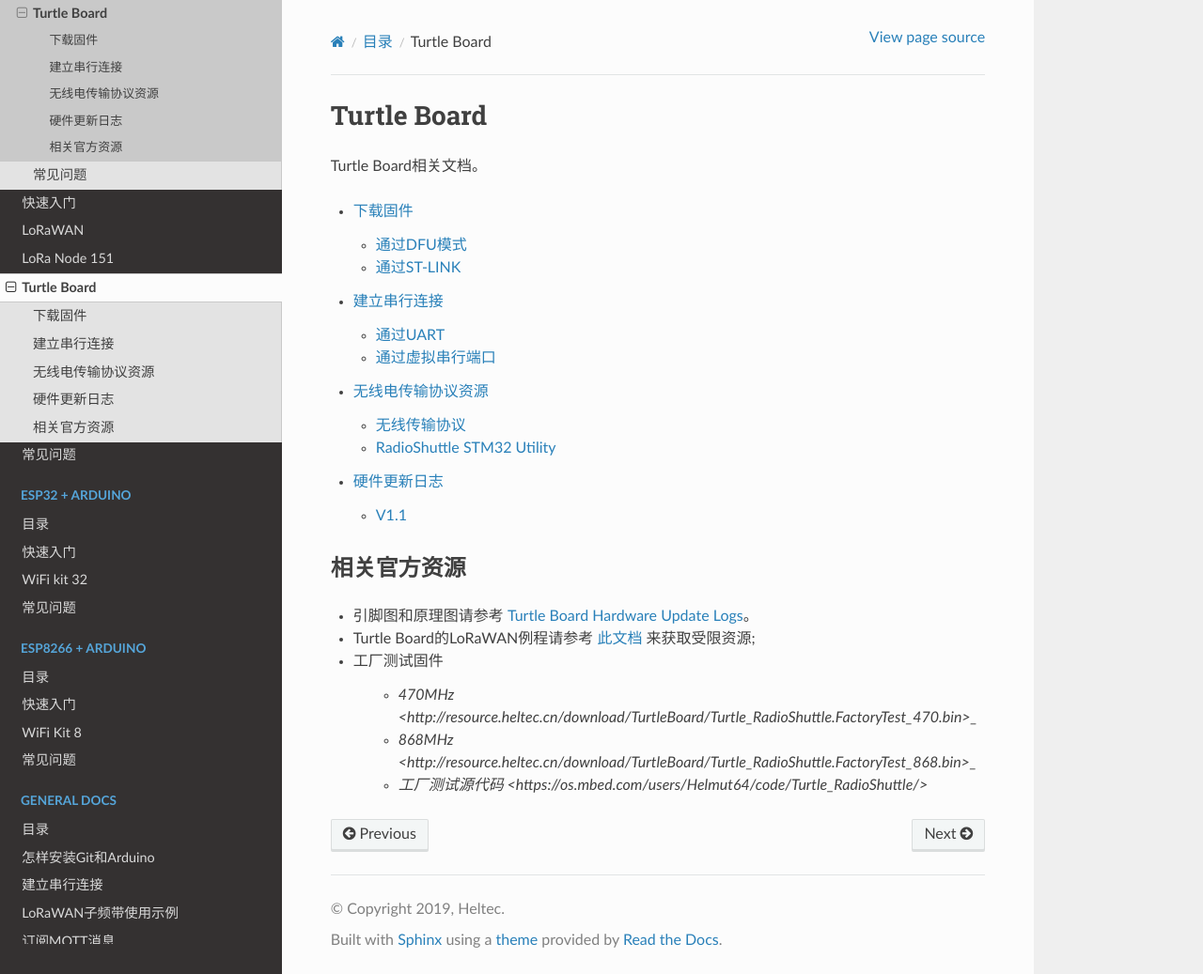
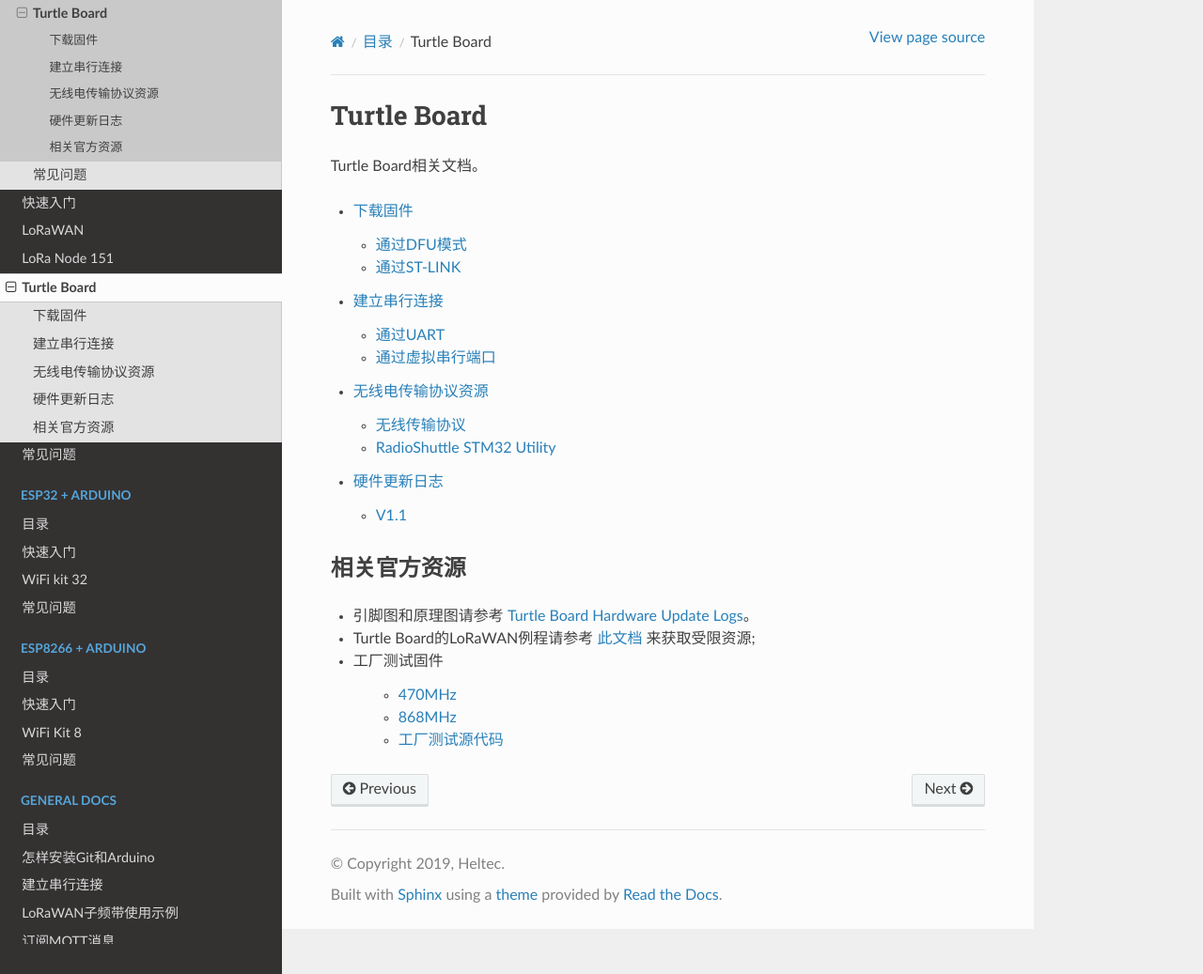
Before and after one commit to HelTecAutomation/HeltecDocs-zh_CN, a Sphinx documentation site: the page built from zh_CN/source/stm32/turtle_board/index.rst, in a window 1280 px wide and 1037 px high. Shown: the whole window at 94% size. Built offline with Sphinx 7.4.7 and the Read the Docs theme 2.0.0, drawn with Linux system fonts in a browser that asks for light colours; pages that are not in the unit, such as notebooks, are missing from menus.

Commit message:
Update STM32 relevant documents

```diff
--- a/zh_CN/source/stm32/turtle_board/index.rst
+++ b/zh_CN/source/stm32/turtle_board/index.rst
@@ -18,6 +18,6 @@ Turtle Board相关文档。
 - Turtle Board的LoRaWAN例程请参考 `此文档 <https://heltec-automation-docs.readthedocs.io/en/latest/general/view_limited_technical_data.html>`_ 来获取受限资源;
 - 工厂测试固件
 
-   - `470MHz <http://resource.heltec.cn/download/TurtleBoard/Turtle_RadioShuttle.FactoryTest_470.bin>_`
-   - `868MHz <http://resource.heltec.cn/download/TurtleBoard/Turtle_RadioShuttle.FactoryTest_868.bin>_`
-   - `工厂测试源代码 <https://os.mbed.com/users/Helmut64/code/Turtle_RadioShuttle/>`
+   - `470MHz <http://resource.heltec.cn/download/TurtleBoard/Turtle_RadioShuttle.FactoryTest_470.bin>`_
+   - `868MHz <http://resource.heltec.cn/download/TurtleBoard/Turtle_RadioShuttle.FactoryTest_868.bin>`_
+   - `工厂测试源代码 <https://os.mbed.com/users/Helmut64/code/Turtle_RadioShuttle/>`_
```
